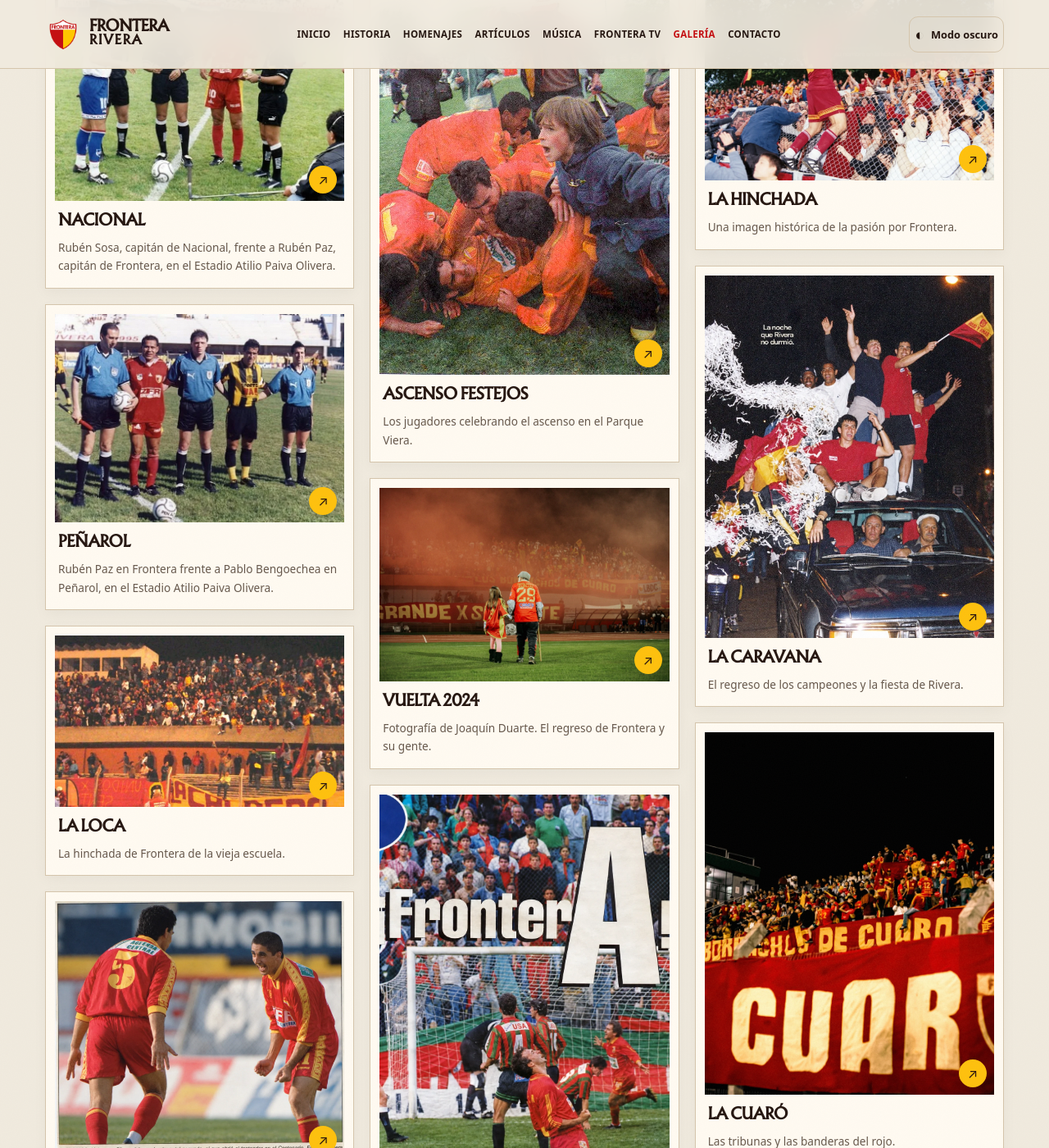
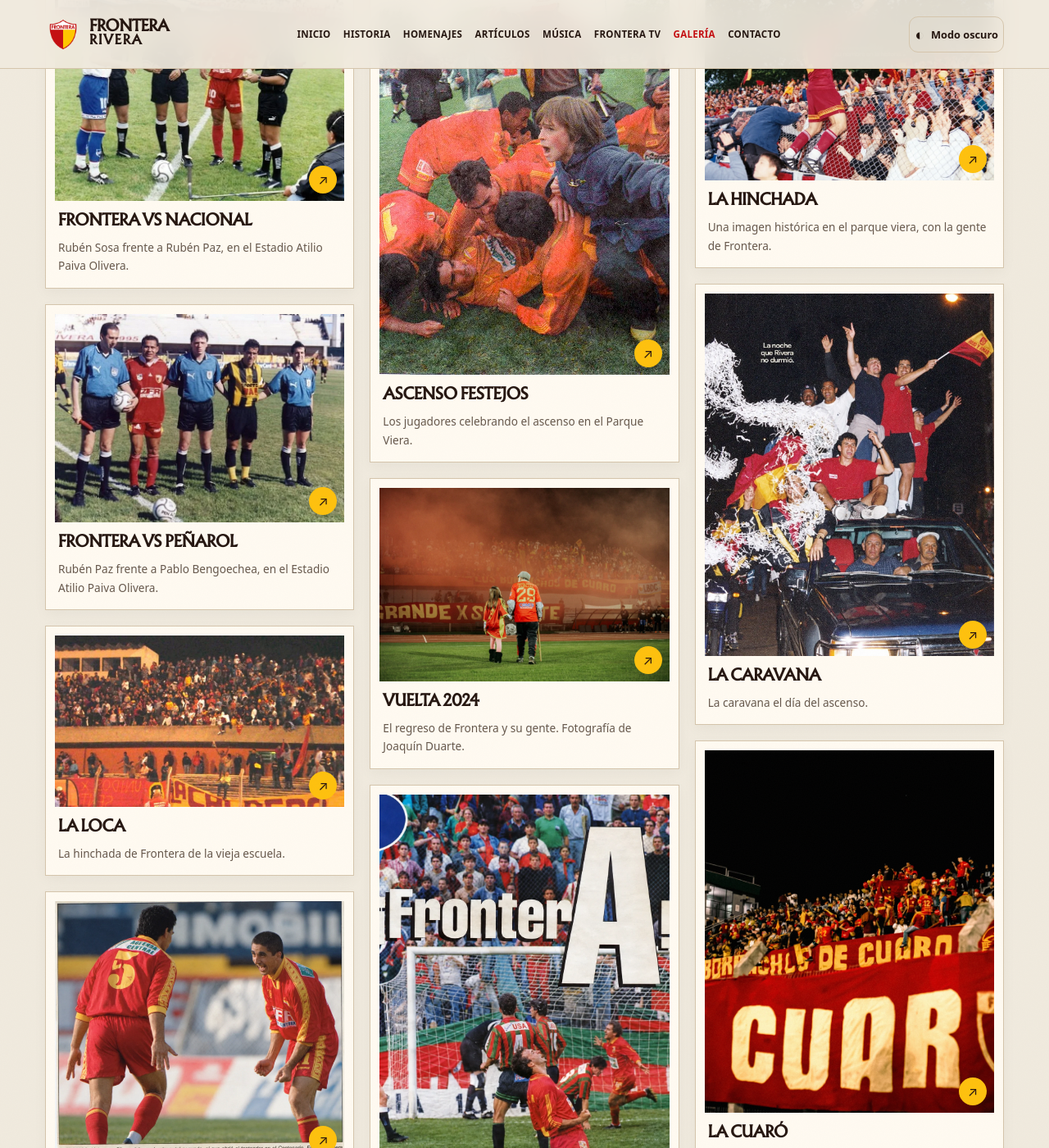
Before and after one commit to lilguti384-jpg/FronteraRivera, a Jekyll site: the page built from galeria/index.html, in a window 1280 px wide and 1400 px high, scrolled down 704 px. Shown: the whole window at 82% size. Built offline with Jekyll 4.4.1, drawn with Linux system fonts in a browser that asks for light colours; some web fonts are replaced; some of the changed text lies outside the part shown.

Commit message:
Contenido: actualizar _data/galeria.json desde Pages CMS

```diff
--- a/_data/galeria.json
+++ b/_data/galeria.json
@@ -1,14 +1,14 @@
 [
   {
     "id": "galeria-nacional",
-    "title": "NACIONAL",
-    "description": "Rubén Sosa, capitán de Nacional, frente a Rubén Paz, capitán de Frontera, en el Estadio Atilio Paiva Olivera.",
+    "title": "FRONTERA VS NACIONAL",
+    "description": "Rubén Sosa frente a Rubén Paz, en el Estadio Atilio Paiva Olivera.",
     "image": "/assets/img/galeria-nacional.webp"
   },
   {
     "id": "galeria-penarol",
-    "title": "PEÑAROL",
-    "description": "Rubén Paz en Frontera frente a Pablo Bengoechea en Peñarol, en el Estadio Atilio Paiva Olivera.",
+    "title": "FRONTERA VS PEÑAROL",
+    "description": "Rubén Paz frente a Pablo Bengoechea, en el Estadio Atilio Paiva Olivera.",
     "image": "/assets/img/galeria-penarol.webp"
   },
   {
@@ -32,7 +32,7 @@
   {
     "id": "portada-2024",
     "title": "VUELTA 2024",
-    "description": "Fotografía de Joaquín Duarte. El regreso de Frontera y su gente.",
+    "description": "El regreso de Frontera y su gente. Fotografía de Joaquín Duarte. ",
     "image": "/assets/img/portada-2024.webp"
   },
   {
@@ -50,25 +50,25 @@
   {
     "id": "ascenso-gente",
     "title": "LA HINCHADA",
-    "description": "Una imagen histórica de la pasión por Frontera.",
+    "description": "Una imagen histórica en el parque viera, con la gente de Frontera.",
     "image": "/assets/img/ascenso-gente.webp"
   },
   {
     "id": "ascenso-caravana",
     "title": "LA CARAVANA",
-    "description": "El regreso de los campeones y la fiesta de Rivera.",
+    "description": "La caravana el día del ascenso.",
     "image": "/assets/img/ascenso-caravana.webp"
   },
   {
     "id": "hinchada",
     "title": "LA CUARÓ",
-    "description": "Las tribunas y las banderas del rojo.",
+    "description": "LBDC y vecinos de Rivera, alentando el día de la vuelta en 2024.",
     "image": "/assets/img/hinchada.webp"
   },
   {
     "id": "jose-sandin",
     "title": "JOSÉ SANDÍN ALVEZ",
-    "description": "Hincha y dirigente de Frontera, alentando en la tribuna.",
+    "description": "Hincha y dirigente de Frontera, alentando en la tribuna  el día del ascenso.",
     "image": "/assets/img/jose-sandin.webp"
   }
 ]
```
